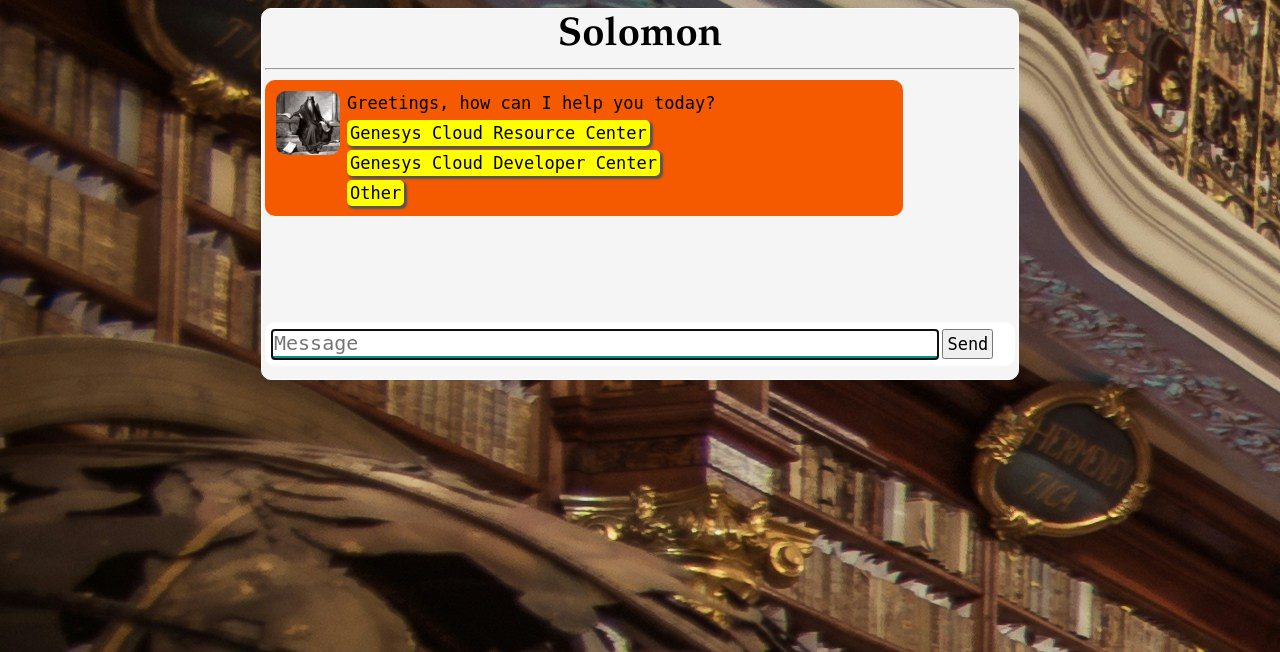
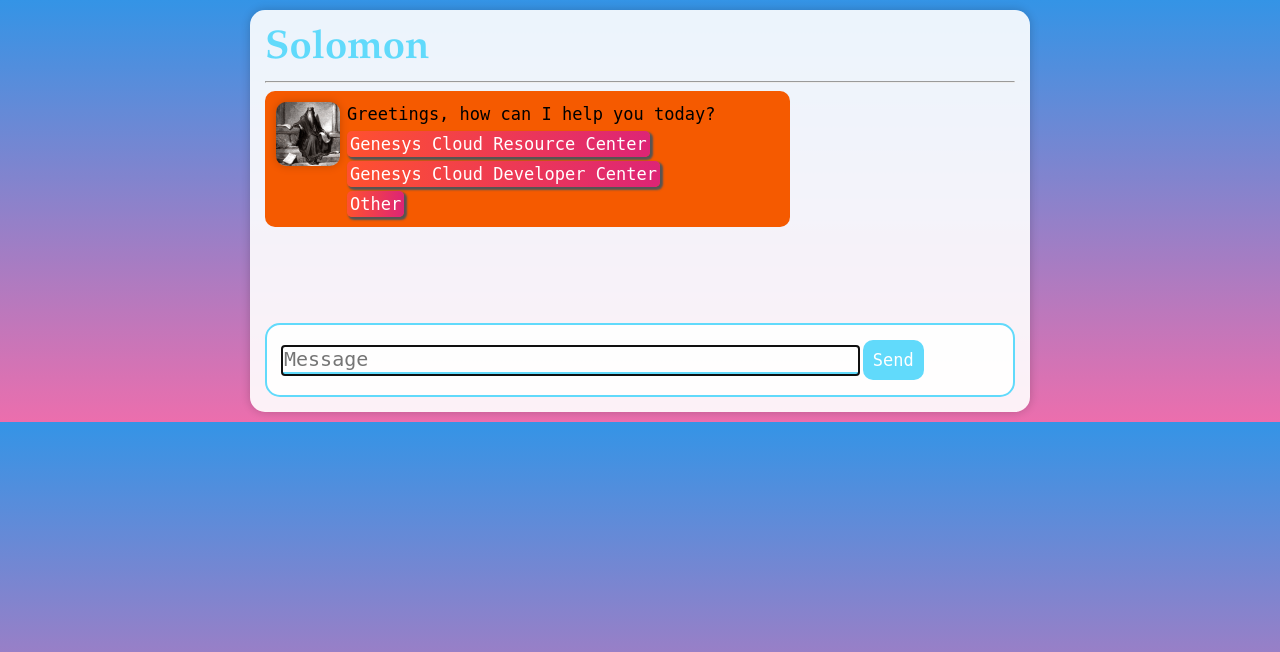
Before and after one commit to campotatos/mybot, a Flask app: page / in a window 1280 px wide. Shown: the top 652 px of the page. Run offline with Flask 3, Linux system fonts and the light colour scheme; some libraries are stand-ins or nearby versions.

Commit message:
updating style.css

```diff
--- a/static/style.css
+++ b/static/style.css
@@ -1,61 +1,67 @@
 /* General Styles */
 body {
-    font-family: Garamond;
-    background-color: #000;
+    font-family: 'Garamond', sans-serif;
+    background: linear-gradient(to bottom, #3494e6, #ec6ead);
+    margin: 0;
 }
 
 /* Header Styles */
+header {
+    background-color: #1a1a1a;
+    padding: 20px;
+    text-align: center;
+}
+
 h1 {
-    color: black;
     margin: 0;
-    text-align: center;
-    font-size: 40px;
+    font-size: 2.5em;
+    color: #61dafb;
 }
 
 h3 {
-    color: black;
-    font-size: 20px;
-    margin-top: 3px;
-    text-align: center;
+    font-size: 1.5em;
+    color: #61dafb;
 }
 
 /* Message Container Styles */
 .messagecontainer {
     width: 100%;
     max-width: 750px;
-    margin: 0 auto;
-    background-color: whitesmoke;
-    padding: 3px;
-    border-radius: 10px;
-    border: 1px solid white;
-}
-
-/* Chatbox Styles */
-#chatbox, #typing, #userInput {
     margin: 10px auto;
+    background-color: rgba(255, 255, 255, 0.9);
+    padding: 15px;
+    border-radius: 15px;
+    box-shadow: 0 0 10px rgba(0, 0, 0, 0.2);
+    overflow: hidden;
 }
 
 /* User Input Styles */
 #userInput {
-    background-color: #fff;
+    background-color: rgba(255, 255, 255, 0.9);
+    border: 2px solid #61dafb;
+    border-radius: 15px;
+    padding: 15px;
     margin-top: 10px;
-    border: 2px solid white;
-    border-radius: 10px;
-    padding: 5px;
 }
 
 #textInput {
-    width: 90%;
+    width: 80%;
     border: none;
-    border-bottom: 3px solid #009688;
-    font-family: monospace;
+    border-bottom: 3px solid #61dafb;
+    font-family: 'Monospace', sans-serif;
     font-size: 20px;
+    background-color: transparent;
 }
 
 #buttonInput {
-    padding: 3px;
-    font-family: monospace;
+    padding: 10px;
+    font-family: 'Monospace', sans-serif;
     font-size: 17px;
+    background: #61dafb;
+    border: none;
+    border-radius: 10px;
+    color: white;
+    cursor: pointer;
 }
 
 /* Chat Suggest Styles */
@@ -64,36 +70,38 @@ h3 {
     margin: 15px 15px 0 0;
     border-radius: 5px;
     box-shadow: 2px 2px 2px 1px #545454;
-    background: #ffff00;
+    background: linear-gradient(to right, #ff512f, #dd2476);
+    color: white;
     cursor: pointer;
 }
 
 /* User Text Styles */
 .userText {
     color: white;
-    font-family: monospace;
+    font-family: 'Monospace', sans-serif;
     font-size: 17px;
     text-align: left;
     line-height: 20px;
     background-color: #0000FF;
     padding: 10px;
     border-radius: 10px;
-    margin-left: 30%;
+    margin-left: 10%;
+    max-width: 70%;
 }
 
 /* Bot Text Styles */
 .botText {
     background-color: #f55a00;
     color: black;
-    font-family: monospace;
+    font-family: 'Monospace', sans-serif;
     font-size: 17px;
     text-align: left;
     line-height: 30px;
     border-radius: 10px;
     padding: 5px;
     min-height: 68px;
-    margin-right: 25%;
-    margin-bottom: 2px;
+    margin-right: 10%;
+    max-width: 70%;
 }
 
 /* Avatar Styles */
@@ -101,6 +109,8 @@ h3 {
     border-radius: 10px;
     max-width: 64px;
     max-height: 96px;
+    margin-right: 15px;
+    box-shadow: 0 0 10px rgba(0, 0, 0, 0.2);
 }
 
 /* Tidbit Styles */
```
